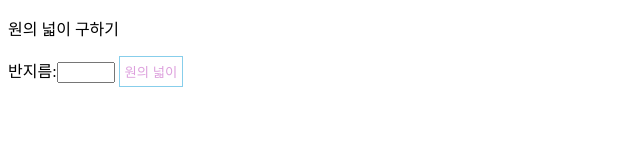
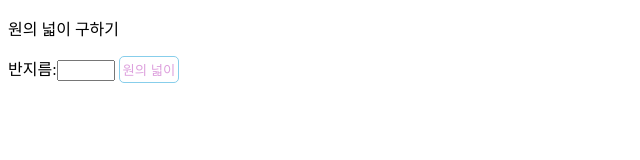
Before and after one commit to mirina2/circle_calc.github.io, a plain HTML site: page index.html in a window 1280 px wide. Shown: the full height of the page, 0-640 px from the left. Drawn offline with Linux system fonts and the light colour scheme.

Commit message:
Update index.html

```diff
--- a/index.html
+++ b/index.html
@@ -23,8 +23,16 @@
             border: 1px solid skyblue;
             background-color: rgba(0,0,0,0);
             color: plum;
-            padding: 5px;
-       }
+            padding: 3px;
+            border-top-left-radius: 5px;
+            border-top-right-radius: 5px;
+            border-bottom-left-radius: 5px;
+            border-bottom-right-radius: 5px;
+            margin-right:-4px;
+
+        }
+
+
 
     </style>
     <script>
```
